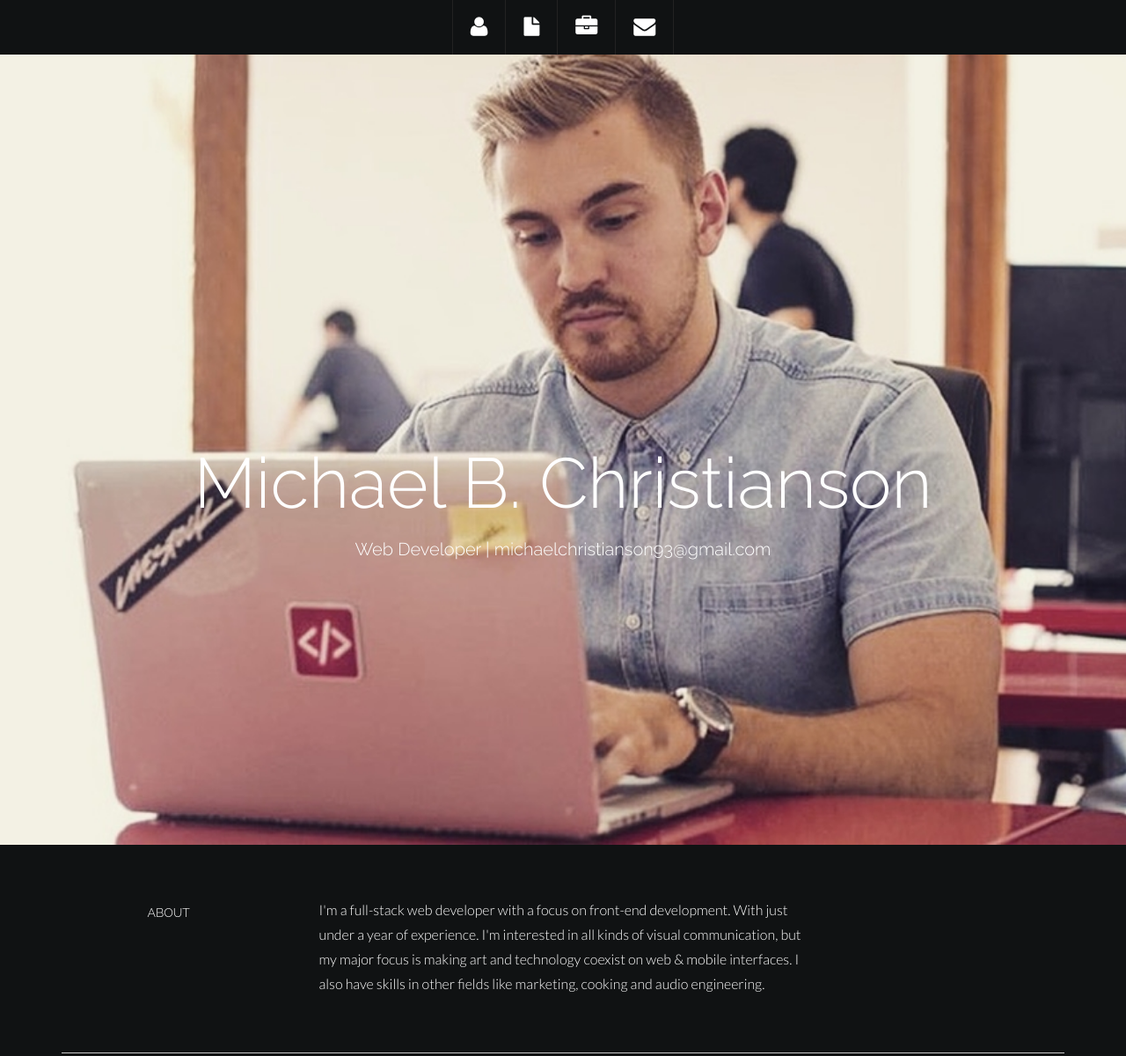
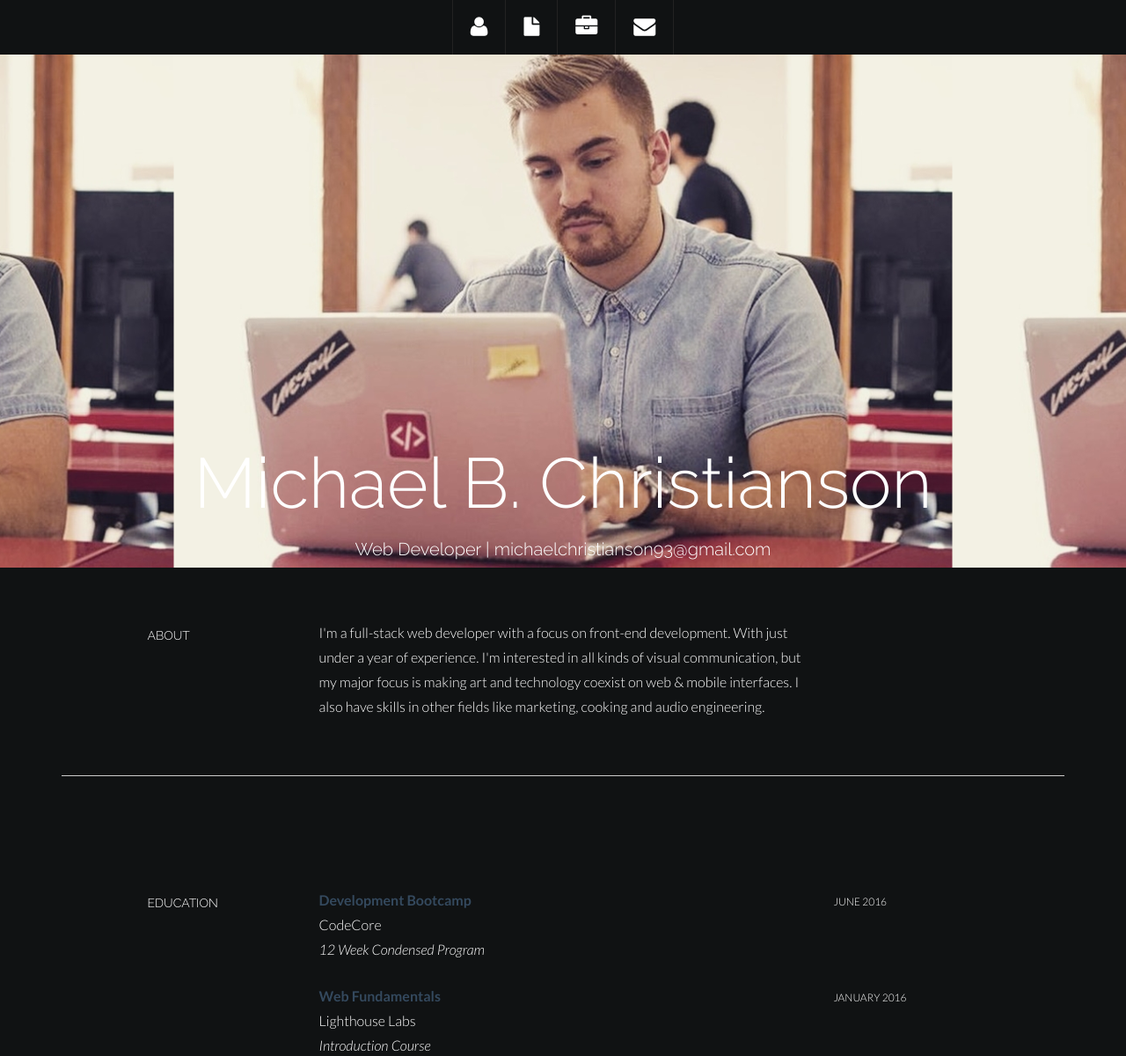
Before and after one commit to MichaelChristianson/Mike-resume, a PHP site: page / in a window 1280 px wide. Shown: the top 1200 px of the page at 88% size. Run offline with PHP 8.4, Linux system fonts and the light colour scheme; some libraries are stand-ins or nearby versions.

Commit message:
image fix

```diff
--- a/assets/css/main.css
+++ b/assets/css/main.css
@@ -156,27 +156,22 @@ hr {
 
 /* Header Wrap */
 #headerwrap {
- background: url(../img/IMG_0127.jpg) no-repeat center top;
+ background: url(../img/IMG_0127.jpg)  center top;
  margin-top: 60px;
  padding-top:140px;
  text-align:center;
  background-size: contain;
- background-attachment: relative;
- background-position: center center;
- min-height: 900px;
- background-size: 100% 100%;
  width: 100%;
 
+-webkit-background-size: 100%;
+-moz-background-size: 100%;
+-o-background-size: 100%;
+background-size: 100%;
 
-   -webkit-background-size: 100%;
-   -moz-background-size: 100%;
-   -o-background-size: 100%;
-   background-size: 100%;
-
-   -webkit-background-size: cover;
-   -moz-background-size: cover;
-   -o-background-size: cover;
-   background-size: cover;
+-webkit-background-size: contain;
+-moz-background-size: contain;
+-o-background-size: contain;
+background-size: contain;
 }
 
 #headerwrap h1 {
```
